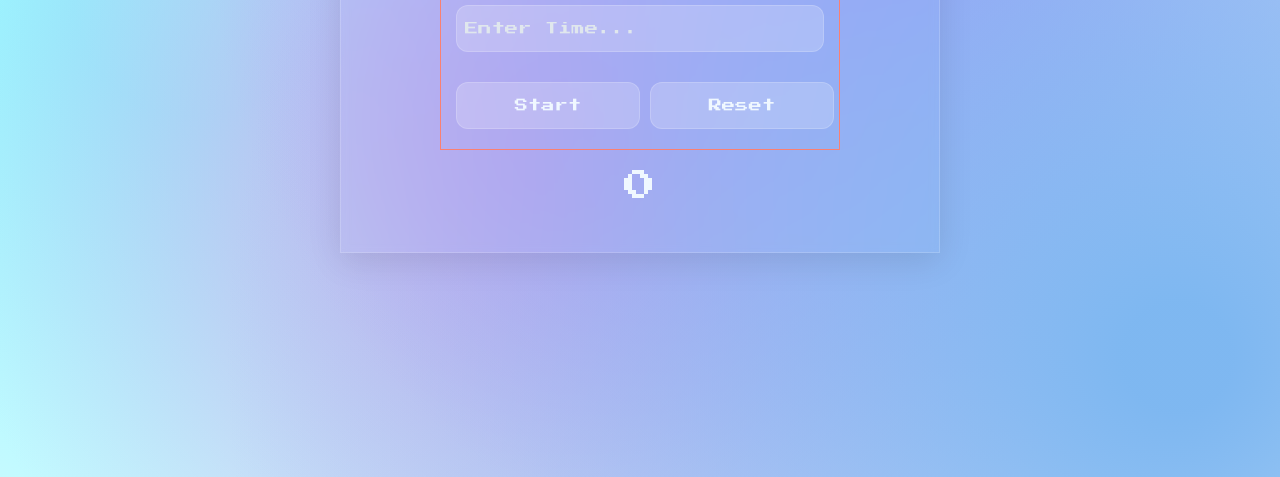
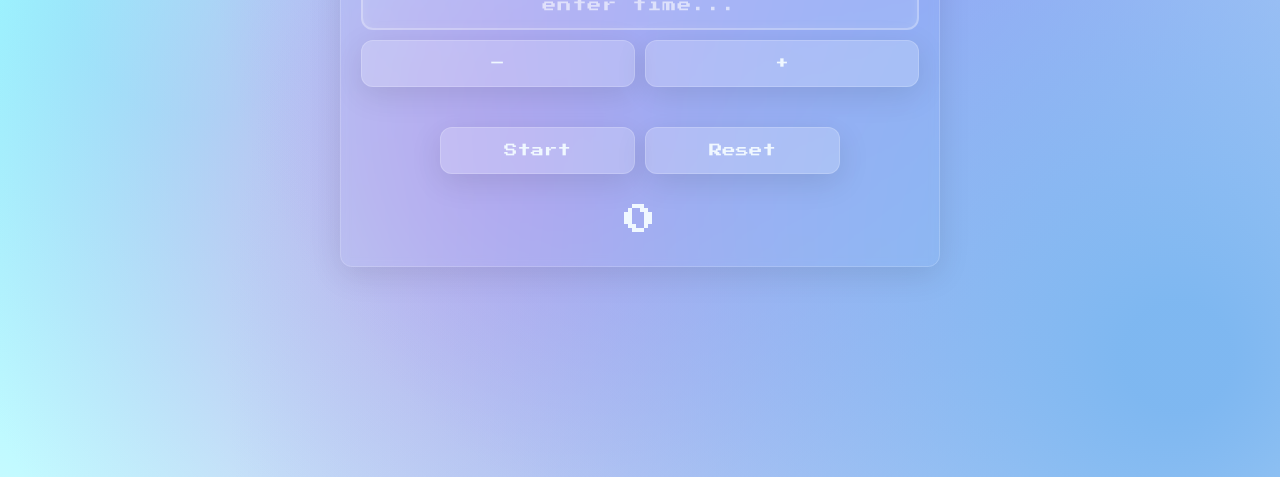
Before and after one commit to rukenerpolat/seventh-task-countdown-timer, a plain HTML site: page index.html in a window 1280 px wide. Shown: the part 323-800 px from the top of the page. Drawn offline with Linux system fonts and the light colour scheme.

Commit message:
Add plus and minus buttons

```diff
--- a/css/style.css
+++ b/css/style.css
@@ -23,6 +23,7 @@ body {
 }
 
 .container {
+    border-radius: 12px;
     box-shadow: 0 8px 32px 0 rgba(0, 0, 0, 0.1);
     backdrop-filter: blur(5px);
     border: 1.5px solid rgba(255, 255, 255, 0.18);
@@ -32,44 +33,81 @@ body {
     align-items: center;
     justify-content: center;
     flex-direction: column;
-    padding: 50px 20px;
+    padding: 30px 20px;
 }
 
 .card {
-    border: 1px solid salmon;
-    /*test border*/
-
+    margin: 30px 0px;
     display: grid;
     grid-template-columns: 1fr 1fr;
-    grid-template-rows: auto auto;
     gap: 10px;
     width: 100%;
-    max-width: 400px;
-    padding: 10px;
 }
 
 .card input {
     grid-column: 1 / 3;
+    width: 100%;
+    padding: 16px 20px;
+    border: 2px solid rgba(255, 255, 255, 0.3);
+    border-radius: 12px;
+    background: rgba(255, 255, 255, 0.1);
+    color: #ffffff;
+    font-family: "Press Start 2P", system-ui;
+    font-size: 14px;
+    letter-spacing: 1px;
+    text-align: center;
+    outline: none;
+    transition: all 0.3s ease;
+    box-shadow: inset 0 0 10px rgba(255, 255, 255, 0.1);
 }
 
-.card button {
-    width: 100%;
+.card input::placeholder {
+    color: rgba(255, 255, 255, 0.6);
+    letter-spacing: 1px;
 }
 
-input,
-button {
+.card input:focus {
+    background: rgba(255, 255, 255, 0.2);
+    border-color: #fff;
+    box-shadow:
+        0 0 10px rgba(255, 255, 255, 0.4),
+        inset 0 0 10px rgba(255, 255, 255, 0.2);
+}
+
+.card input:hover {
+    background: rgba(255, 255, 255, 0.15);
+}
+
+.card input::-webkit-outer-spin-button,
+.card input::-webkit-inner-spin-button {
+    -webkit-appearance: none;
+    margin: 0;
+}
+
+.card input[type=number] {
+    -moz-appearance: textfield;
+}
+
+.card button,
+.actions button {
+    width: 100%;
     font-family: "Press Start 2P", system-ui;
     text-transform: capitalize;
     color: aliceblue;
     border-radius: 12px;
-    margin: 10px 5px;
     padding: 16px 8px;
     border: 1.5px solid rgba(255, 255, 255, 0.18);
     background: rgba(255, 255, 255, 0.2);
+    box-shadow: 0 8px 32px 0 rgba(0, 0, 0, 0.1);
+    cursor: pointer;
 }
 
-input::placeholder {
-    color: #e0e7ed;
+.actions {
+    display: flex;
+    gap: 10px;
+    width: 100%;
+    max-width: 400px;
+    margin: 10px 0;
 }
 
 p {
--- a/index.html
+++ b/index.html
@@ -10,16 +10,18 @@
 <body>
     <div class="container">
         <h1>Countdown Timer</h1>
+        <div class="card">
+            <input type="number" id="timeInput" placeholder="enter time..." min="1" />
+            <button id="decreaseBtn">–</button>
+            <button id="increaseBtn">+</button>
+        </div>
 
-        <div class="card">
-            <input type="number" id="timeInput" placeholder="enter time..." min="1">
+        <div class="actions">
             <button id="startBtn">start</button>
             <button id="resetBtn">reset</button>
         </div>
-
         <p id="countdown">0</p>
     </div>
-
     <script src="/js/main.js"></script>
 </body>
 </html>
--- a/js/main.js
+++ b/js/main.js
@@ -6,6 +6,9 @@ const startBtn = document.getElementById('startBtn');
 const resetBtn = document.getElementById('resetBtn');
 const countdownDisplay = document.getElementById('countdown');
 
+const decreaseBtn = document.getElementById('decreaseBtn');
+const increaseBtn = document.getElementById('increaseBtn');
+
 startBtn.addEventListener('click', function() {
   const inputTime = parseInt(timeInput.value);
 
@@ -13,8 +16,10 @@ startBtn.addEventListener('click', function() {
     alert('Please enter a valid time.');
     return;
   }
+
   timeLeft = inputTime;
   countdownDisplay.textContent = timeLeft;
+
   clearInterval(countdown);
   countdown = setInterval(function() {
     timeLeft--;
@@ -32,3 +37,15 @@ resetBtn.addEventListener('click', function() {
   countdownDisplay.textContent = 0;
   timeInput.value = '';
 });
+
+decreaseBtn.addEventListener('click', () => {
+  let current = parseInt(timeInput.value) || 0;
+  if (current > 1) {
+    timeInput.value = current - 1;
+  }
+});
+
+increaseBtn.addEventListener('click', () => {
+  let current = parseInt(timeInput.value) || 0;
+  timeInput.value = current + 1;
+});
```
Lines whose indentation alone changed are shown as unchanged.
